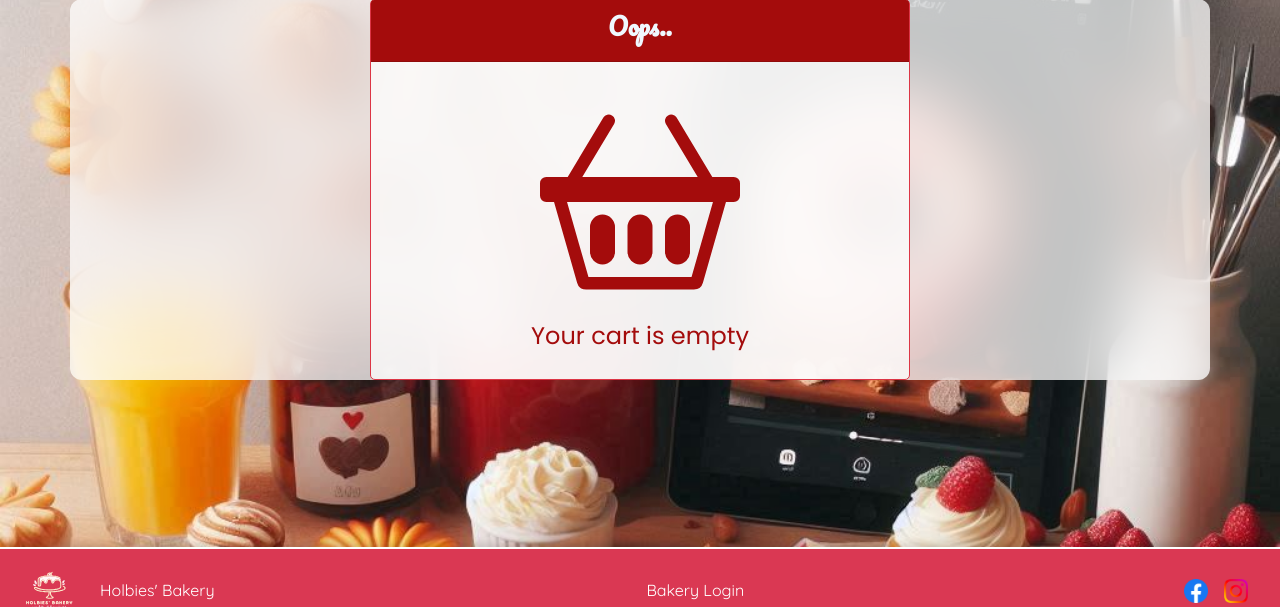
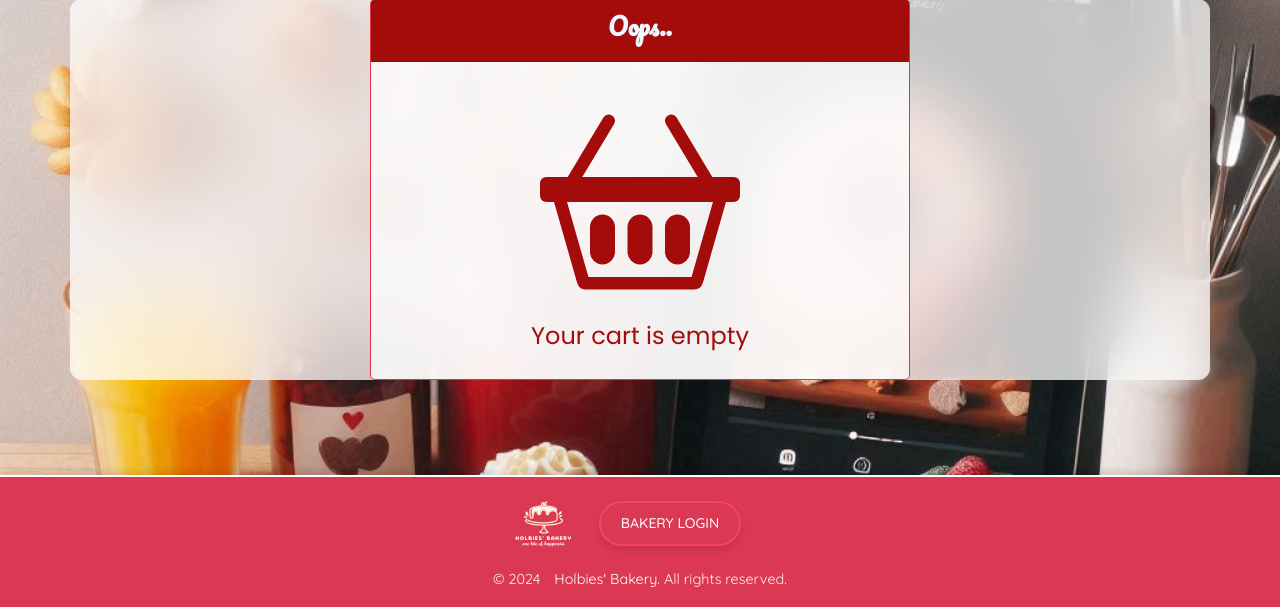
Before and after one commit to lunarinaa/holbertonschool-portfolio_project, a Django app: page /cart/ in a window 1280 px wide. Shown: the part 193-800 px from the top of the page. Run offline with Django 3.2, Linux system fonts and the light colour scheme; some libraries are stand-ins or nearby versions.

Commit message:
Fixed footer error

```diff
--- a/holbies_bakery/customer/static/css/footer.css
+++ b/holbies_bakery/customer/static/css/footer.css
@@ -1,20 +1,17 @@
 .footer {
     background-color: #ff577b;
     color: #fff1f1;
-    padding: 10px 0;
-    position: fixed;
-    bottom: 0;
+    padding: 1rem 0;
     width: 100%;
-    text-align: top;
+    text-align: center;
     z-index: 1000;
-    height: 60px;
+    height: auto;
 }
 
 .footer a {
     color: #ffffff;
     text-decoration: none;
     margin-left: 10px;
-
 }
 
 .footer a:hover {
--- a/holbies_bakery/customer/templates/customer/footer.html
+++ b/holbies_bakery/customer/templates/customer/footer.html
@@ -10,73 +10,48 @@
             padding: 1rem 1.5rem;
             border-top: 2px solid white;
             box-shadow: 0 -4px 6px rgba(0, 0, 0, 0.1);
-            text-align: center;
+            /* Center and stack content */
+            display: flex;
+            flex-direction: column; /* Stack elements vertically */
+            align-items: center;    /* Center items horizontally */
             font-family: 'Quicksand', sans-serif;
+            width: 100%;
+            position: fixed;
+            bottom: 0;
         }
-        .footer-content {
-            display: flex;
-            justify-content: space-between;
+
+        .footer-content { /* Not needed anymore as we're stacking directly in .footer */
+            /* display: flex;
+            justify-content: space-around;
             align-items: center;
-            flex-wrap: wrap;
+            flex-wrap: wrap; */
         }
+
         .footer-logo {
             display: flex;
             align-items: center;
+            margin-bottom: 1rem;
         }
+
         .footer-logo img {
-            height: 50px;
+            height: 60px;
             margin-right: 1rem;
         }
+
         .footer-links {
-            display: flex;
-            align-items: center;
+            margin-bottom: 1rem;
         }
-        .footer-links a {
-            color: white !important;
-            font-size: 1rem;
-            text-decoration: none !important;
-            margin: 0 1rem;
-            transition: color 0.3s ease, background-color 0.3s ease;
-            padding: 5px 10px;
-            border-radius: 5px;
-        }
-        .footer-links a:hover {
-            color: #A40C0C !important;
-            background-color: #ff9999;
-            text-decoration: none !important;
-        }
-        .social-media {
-            display: flex;
-            align-items: center;
-        }
-        .social-media a {
-            margin: 0 0.5rem;
-        }
-        .social-media img {
-            width: 24px;
-            height: 24px;
-            transition: transform 0.3s ease;
-        }
-        .social-media img:hover {
-            transform: scale(1.1);
+
+
+        .footer-text {
+            font-size: 0.9rem;
         }
     </style>
 
-    <div class="footer-content">
-        <div class="footer-logo">
-            <img src="{% static 'logo/logo_white.svg' %}" alt="Holbies' Bakery Logo">
-            <a href="http://localhost:8000">Holbies' Bakery</a>
-        </div>
-        <div class="footer-links">
-            <a href="{% url 'dashboard' %}">Bakery Login</a>
-        </div>
-        <div class="social-media">
-            <a href="https://www.facebook.com/profile.php?id=100095726403283/" target="_blank">
-                <img src="{% static 'images/facebook-icon.png' %}" alt="Facebook">
-            </a>
-            <a href="https://www.instagram.com/holbertonazerbaijan/" target="_blank">
-                <img src="{% static 'images/instagram-icon.png' %}" alt="Instagram">
-            </a>
-        </div>
+    <div class="footer-logo">
+        <img src="{% static 'logo/logo_white.svg' %}" alt="Holbies' Bakery Logo">
+        <a class="btn btn-custom nav-link" href="{% url 'dashboard' %}"> Bakery Login</a>
+        <a href=""></a>
     </div>
+    <div class="footer-text"> &copy; {% now "Y" %} <a href="http://localhost:8000"> Holbies' Bakery.</a> All rights reserved.</div>
 </footer>
```
